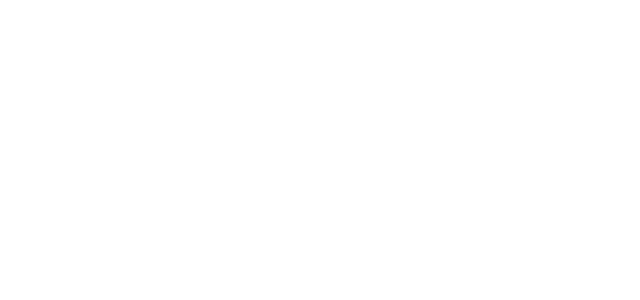
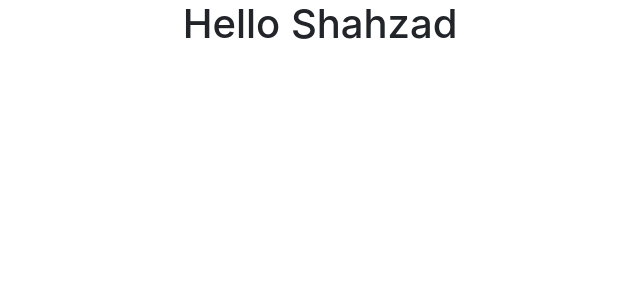
Before and after one commit to ShahzadUmarBaig/MedKube-Website, a React (Create React App) app: page / in a window 1280 px wide. Shown: the top 300 px of the page, without its empty margins (320-960 px from the left). Built offline with nearby package versions, Linux system fonts and the light colour scheme.

Commit message:
Added a new component for learning

```diff
--- a/src/App.js
+++ b/src/App.js
@@ -1,10 +1,14 @@
 import React, { Component } from "react";
-
+import { Greet } from "./Components/Greet";
 import "./App.css";
 
 class App extends Component {
   render() {
-    return <div></div>;
+    return (
+      <div className="App">
+        <Greet />
+      </div>
+    );
   }
 }
 
--- /dev/null
+++ b/src/Components/Greet.js
@@ -0,0 +1,5 @@
+import React from "react";
+
+export const Greet = () => <h1>Hello Shahzad</h1>;
+
+//export default Greet;
```
